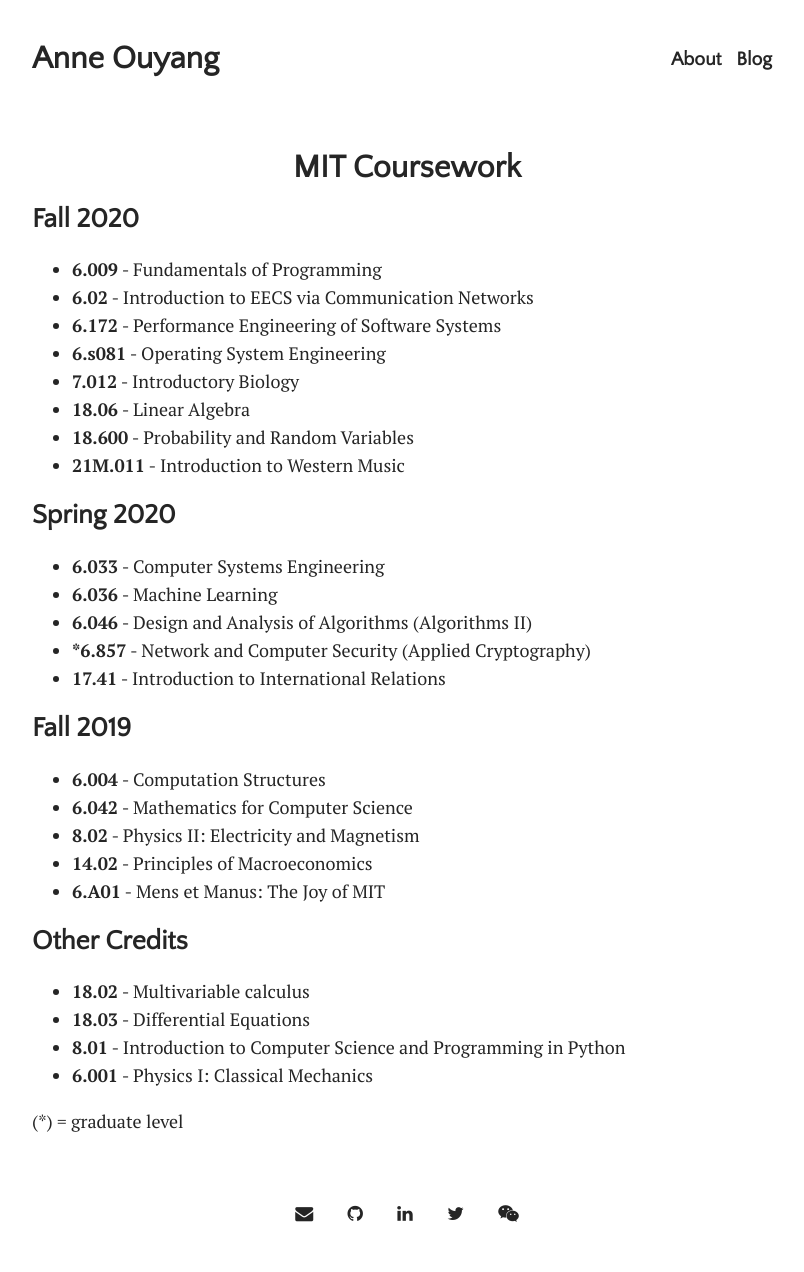
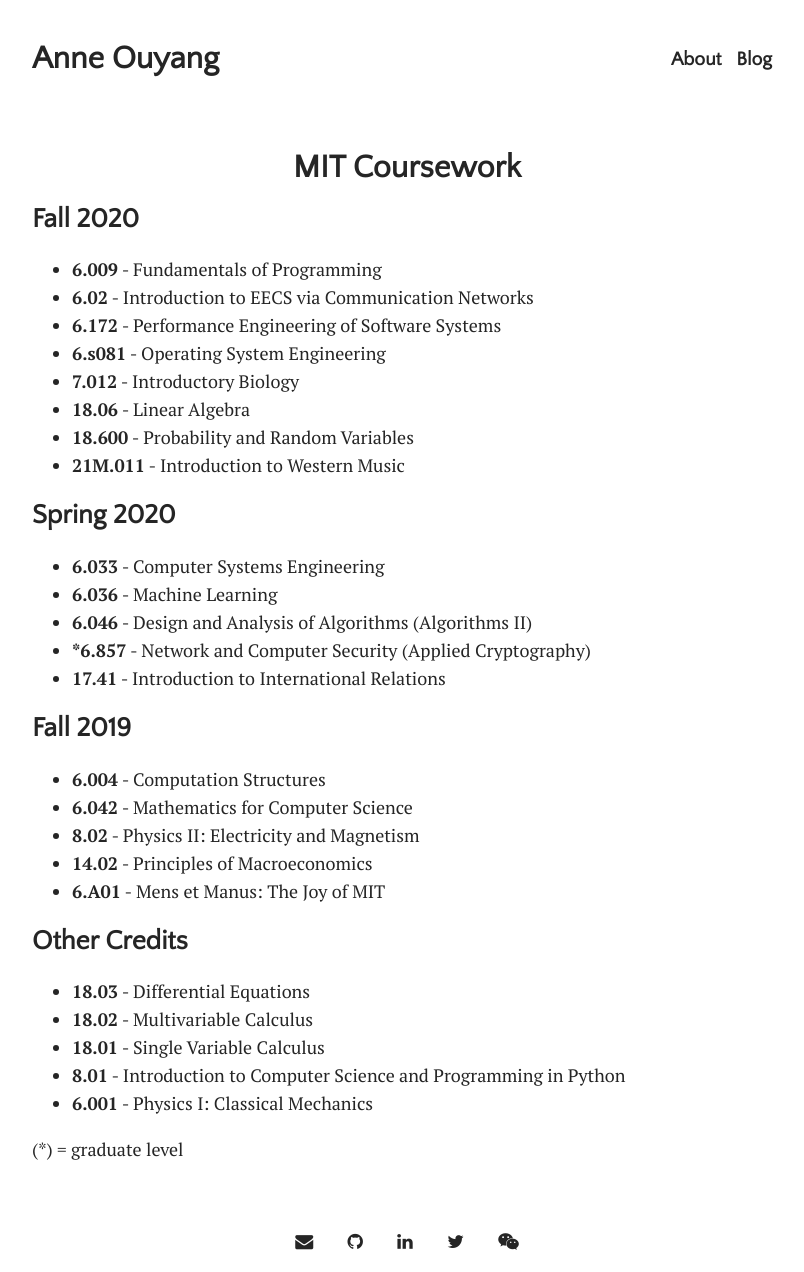
Before and after one commit to anneouyang/anneouyang.github.io, a Jekyll site: the page built from coursework.md, in a window 1280 px wide. Shown: the whole page, without its empty margins (233-1037 px from the left). Built offline with Jekyll 4.4.1, drawn with Linux system fonts in a browser that asks for light colours; some web fonts are replaced; before the commit the page ends 1244 px from its top, so only the background shows below that.

Commit message:
update courses

```diff
--- a/coursework.md
+++ b/coursework.md
@@ -31,8 +31,9 @@ title: Coursework
 
 ## Other Credits
 
-- **18.02** - Multivariable calculus
 - **18.03** - Differential Equations
+- **18.02** - Multivariable Calculus
+- **18.01** - Single Variable Calculus
 - **8.01** - Introduction to Computer Science and Programming in Python
 - **6.001** - Physics I: Classical Mechanics
 
```
